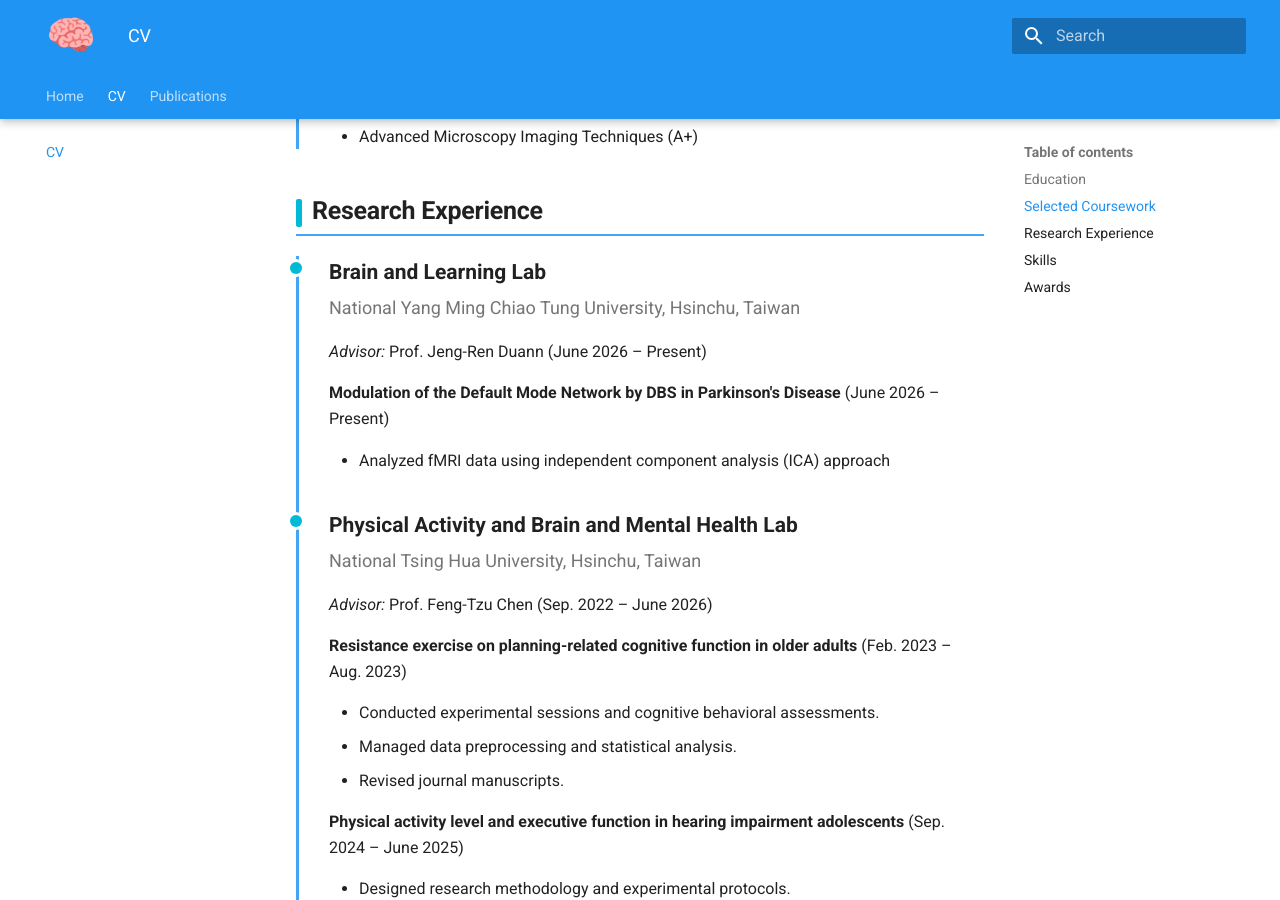
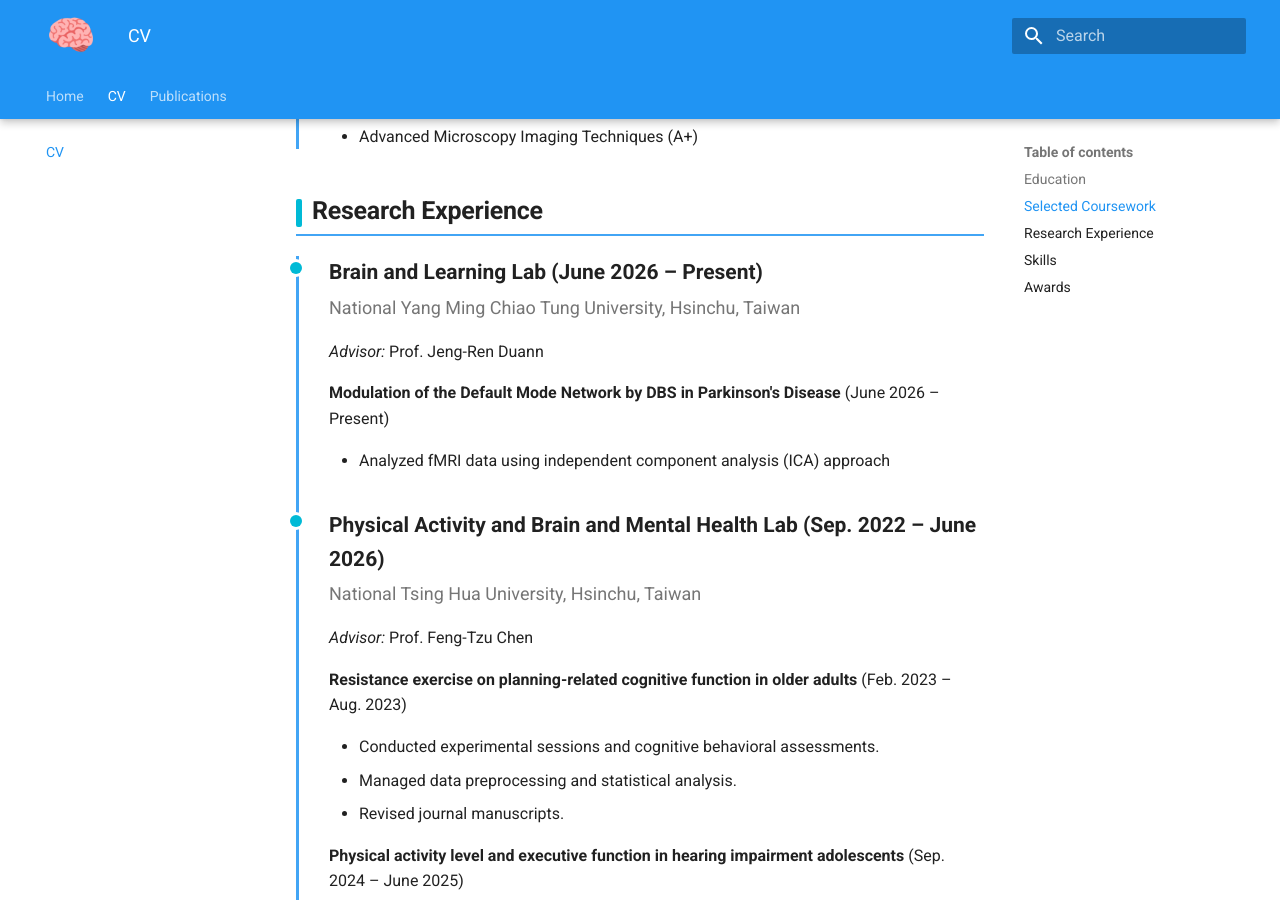
Before and after one commit to chieh1005/chieh1005.github.io, an MkDocs documentation site: the page built from docs/cv.md, in a window 1280 px wide and 900 px high, scrolled down 1391 px. Built offline with MkDocs 1.6.1 and Material for MkDocs 9.7.7, drawn with Linux system fonts in a browser that asks for light colours; some of the changed lines change nothing that is shown.

Commit message:
Update research experience section in CV

```diff
--- a/docs/cv.md
+++ b/docs/cv.md
@@ -54,10 +54,11 @@
 
 <div class="cv-timeline" markdown>
 <div class="cv-entry" markdown>
-<div class="cv-title">Brain and Learning Lab</div>
+<div class="cv-title">Brain and Learning Lab (June 2026 – Present)
+</div>
 <div class="cv-org">National Yang Ming Chiao Tung University, Hsinchu, Taiwan</div>
 
-*Advisor:* Prof. Jeng-Ren Duann (June 2026 – Present)
+*Advisor:* Prof. Jeng-Ren Duann
 
 **Modulation of the Default Mode Network by DBS in Parkinson's Disease** (June 2026 – Present)
 
@@ -65,10 +66,11 @@
 
 </div>
 <div class="cv-entry" markdown>
-<div class="cv-title">Physical Activity and Brain and Mental Health Lab</div>
+<div class="cv-title">Physical Activity and Brain and Mental Health Lab (Sep. 2022 – June 2026)
+</div>
 <div class="cv-org">National Tsing Hua University, Hsinchu, Taiwan</div>
 
-*Advisor:* Prof. Feng-Tzu Chen (Sep. 2022 – June 2026)
+*Advisor:* Prof. Feng-Tzu Chen
 
 **Resistance exercise on planning-related cognitive function in older adults** (Feb. 2023 – Aug. 2023)
 
```
